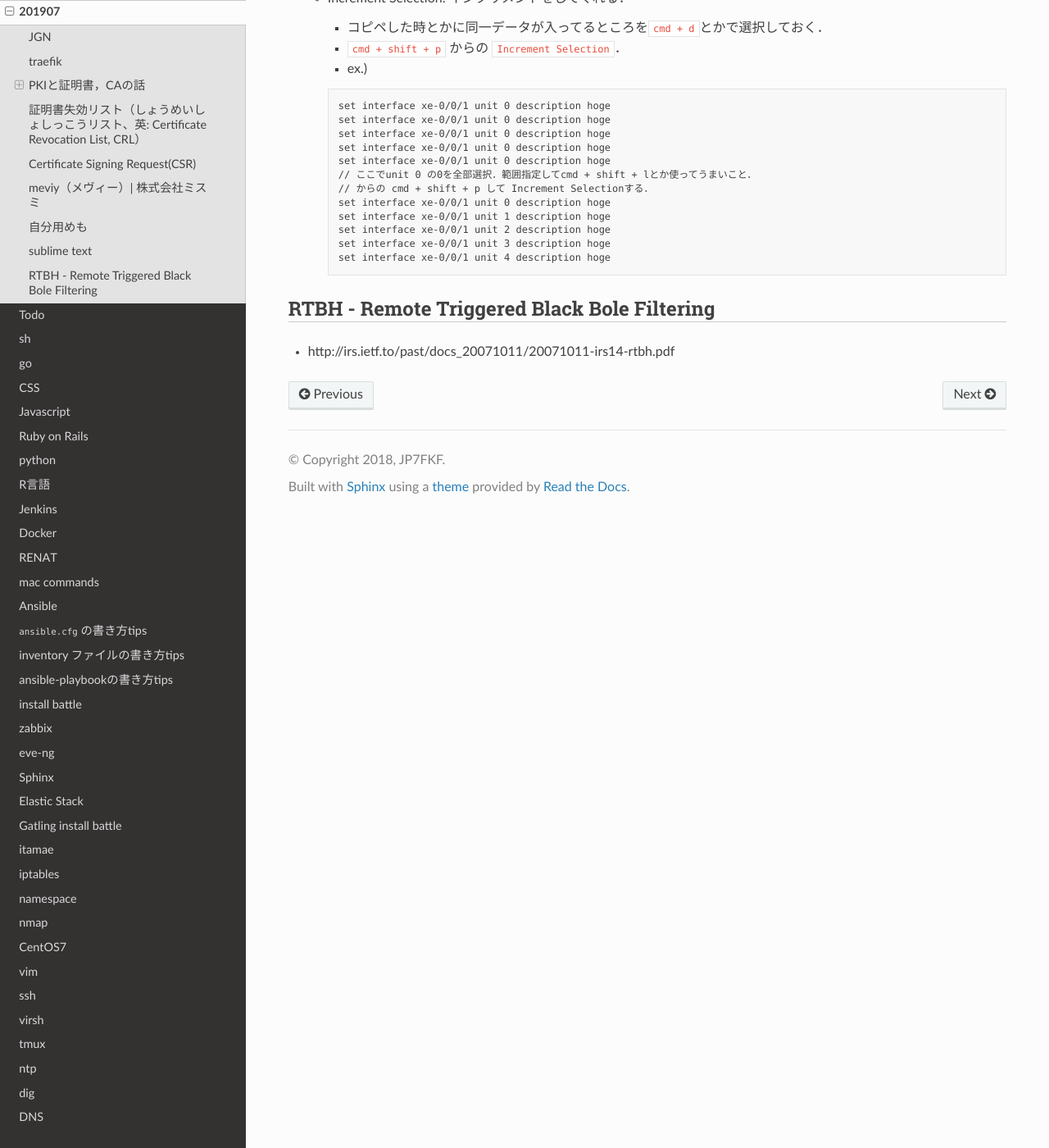
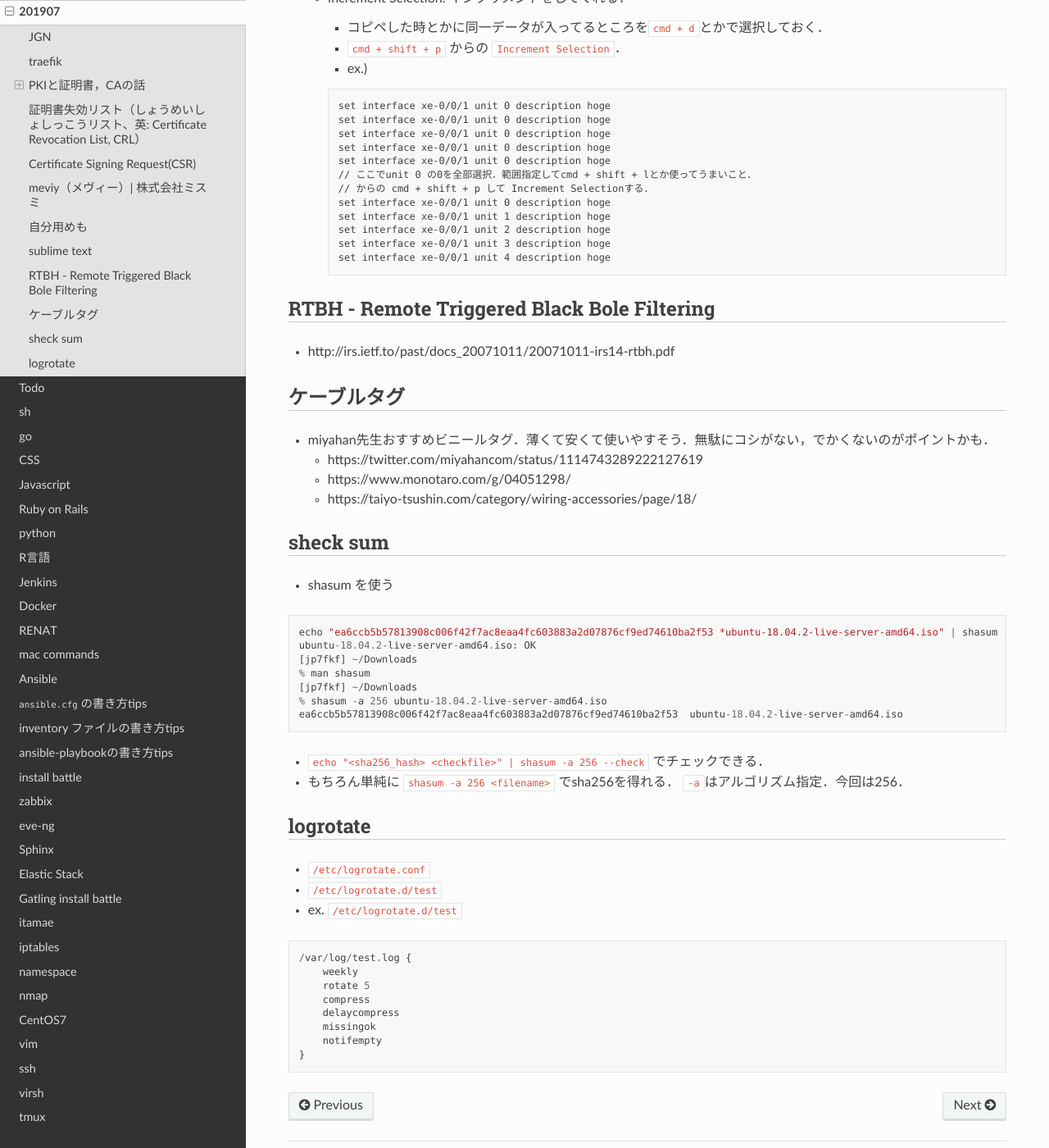
Before and after one commit to jp7fkf/JP7FKF-Warehouse, a Sphinx documentation site: the page built from source/dialy/201907.md, in a window 1280 px wide and 1400 px high, scrolled down 4110 px. Shown: the whole window at 82% size. Built offline with Sphinx 7.4.7 and the Read the Docs theme 2.0.0, drawn with Linux system fonts in a browser that asks for light colours.

Commit message:
2019-07-05 01:40:10

````diff
--- a/source/dialy/201907.md
+++ b/source/dialy/201907.md
@@ -198,3 +198,39 @@ closed
 
 ## RTBH - Remote Triggered Black Bole Filtering
 - http://irs.ietf.to/past/docs_20071011/20071011-irs14-rtbh.pdf
+
+
+## ケーブルタグ
+- miyahan先生おすすめビニールタグ．薄くて安くて使いやすそう．無駄にコシがない，でかくないのがポイントかも．
+  - https://twitter.com/miyahancom/status/1114743289222127619
+  - https://www.monotaro.com/g/04051298/
+  - https://taiyo-tsushin.com/category/wiring-accessories/page/18/
+
+## sheck sum
+- shasum を使う
+```
+echo "ea6ccb5b57813908c006f42f7ac8eaa4fc603883a2d07876cf9ed74610ba2f53 *ubuntu-18.04.2-live-server-amd64.iso" | shasum -a 256 --check
+ubuntu-18.04.2-live-server-amd64.iso: OK
+[jp7fkf] ~/Downloads
+% man shasum
+[jp7fkf] ~/Downloads
+% shasum -a 256 ubuntu-18.04.2-live-server-amd64.iso
+ea6ccb5b57813908c006f42f7ac8eaa4fc603883a2d07876cf9ed74610ba2f53  ubuntu-18.04.2-live-server-amd64.iso
+```
+- `echo "<sha256_hash> <checkfile>" | shasum -a 256 --check` でチェックできる．
+- もちろん単純に `shasum -a 256 <filename>` でsha256を得れる． `-a`はアルゴリズム指定．今回は256．
+
+## logrotate
+- `/etc/logrotate.conf`
+- `/etc/logrotate.d/test`
+- ex. `/etc/logrotate.d/test`
+```
+/var/log/test.log {
+    weekly
+    rotate 5
+    compress
+    delaycompress
+    missingok
+    notifempty
+}
+```
````
Also changed, not shown: source/network/junos.md (+5 -0 lines), source/unix/ssh.md (+2 -0 lines).
